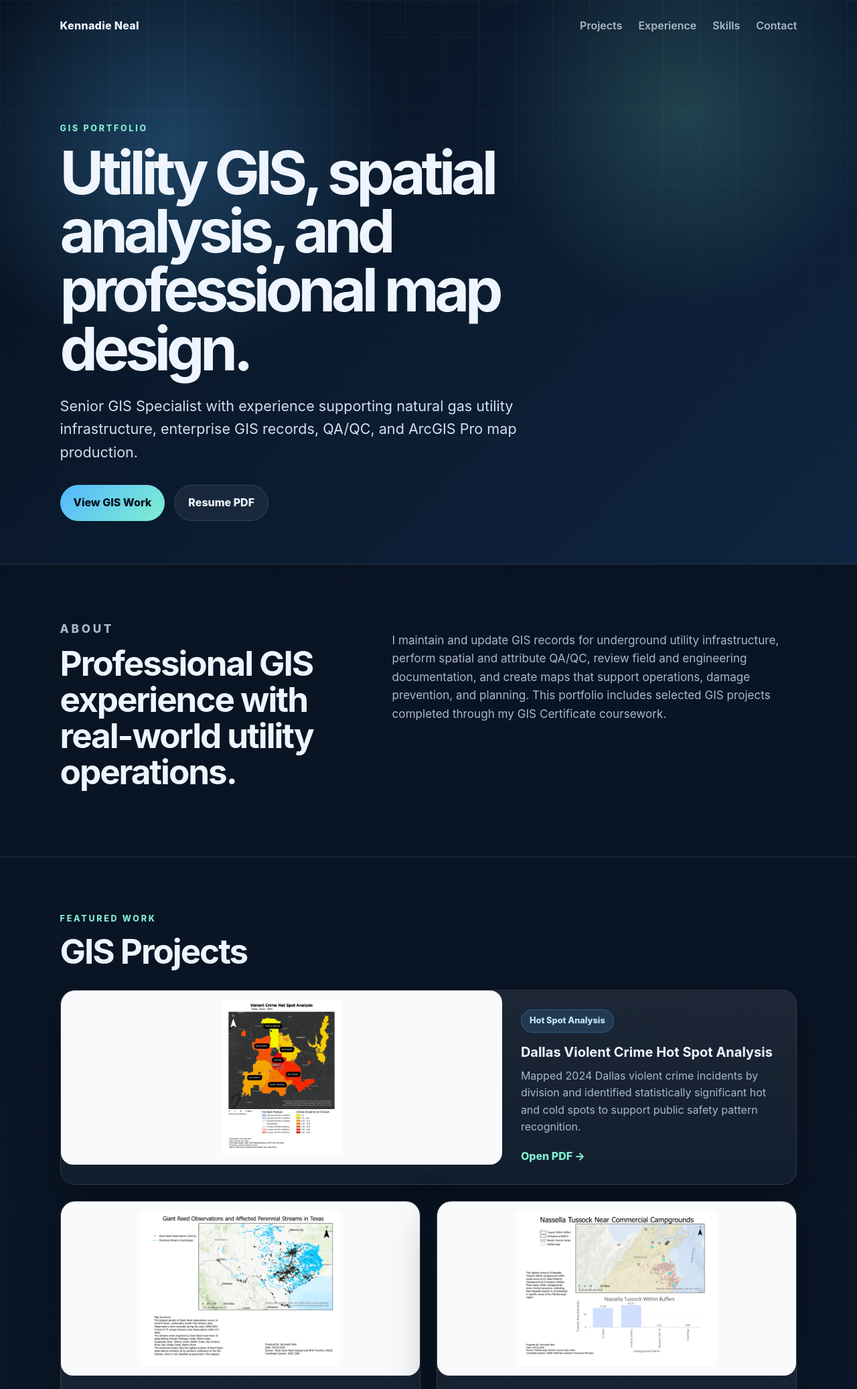
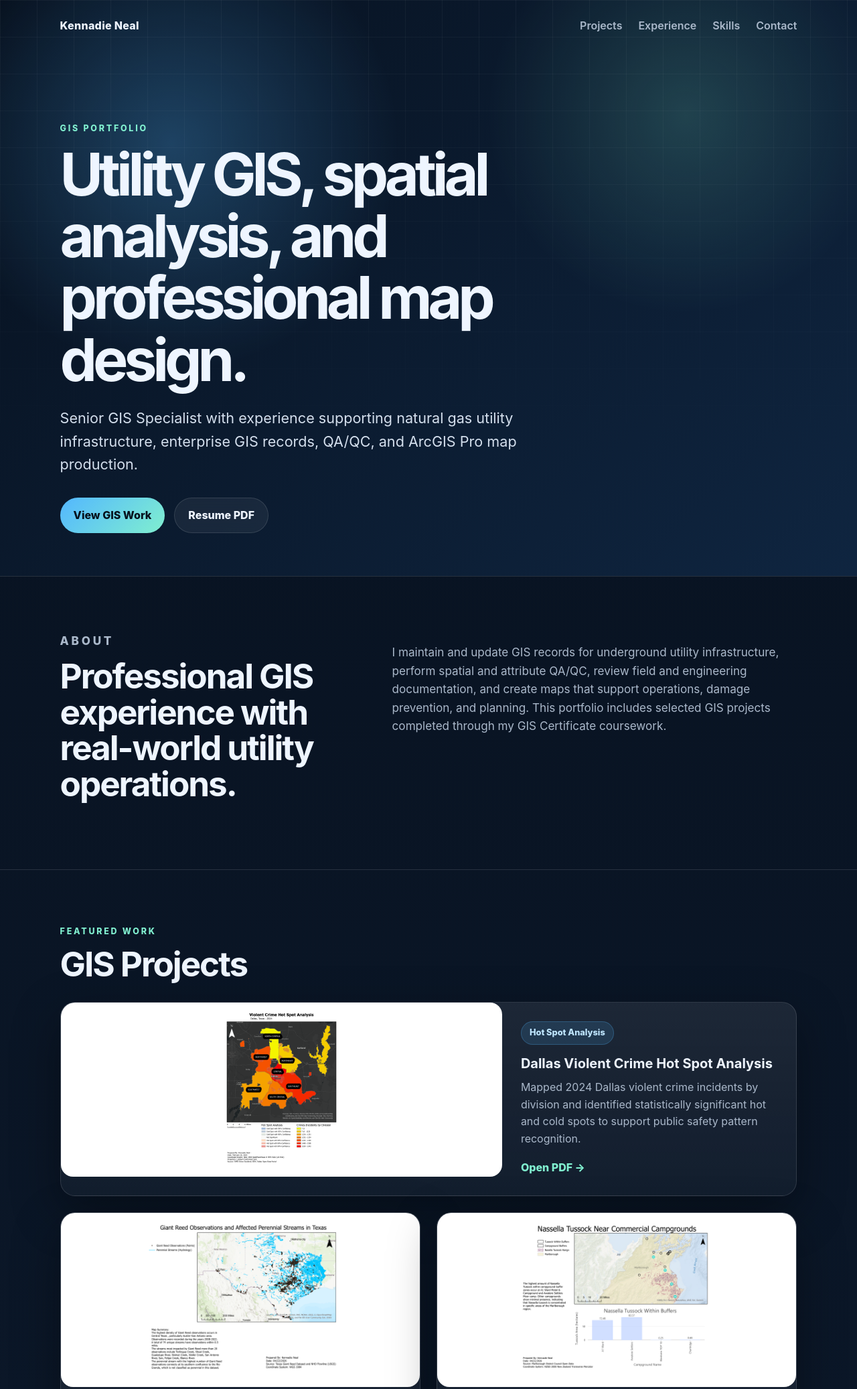
Before and after one commit to kennadieryan/kennadieryan.github.io, a plain HTML site: page index.html in a window 1280 px wide. Shown: the top 2074 px of the page at 67% size. Drawn offline with Linux system fonts and the light colour scheme.

Commit message:
Update style.css

```diff
--- a/style.css
+++ b/style.css
@@ -54,3 +54,44 @@
 .project-card p {
   line-height: 1.6;
 }
+/* Final portfolio polish */
+.hero h1 {
+  font-size: clamp(3rem, 7vw, 5.5rem);
+  line-height: 1.05;
+  max-width: 900px;
+}
+
+.projects {
+  gap: 28px;
+}
+
+.project-card img,
+.project img {
+  width: 100%;
+  height: 260px;
+  object-fit: contain;
+  background: #ffffff;
+  padding: 10px;
+  border-radius: 18px;
+}
+
+.project-card,
+.project {
+  overflow: hidden;
+}
+
+.project-card h3,
+.project h3 {
+  line-height: 1.25;
+}
+
+@media (max-width: 768px) {
+  .hero h1 {
+    font-size: 2.8rem;
+  }
+
+  .project-card img,
+  .project img {
+    height: 220px;
+  }
+}
```
